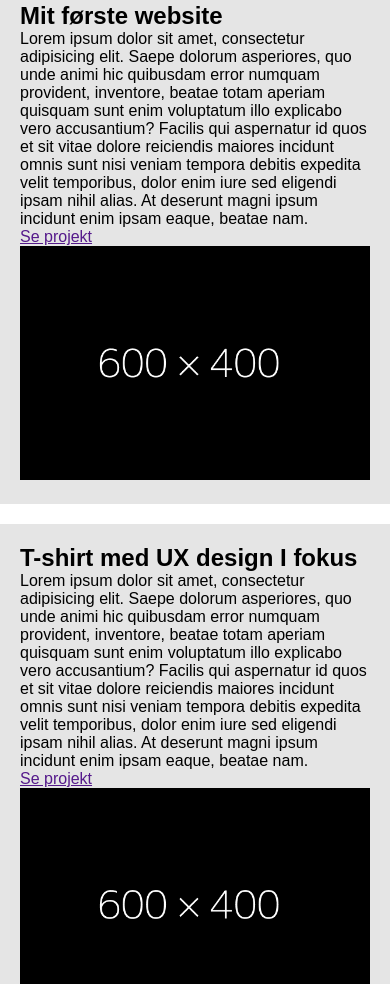
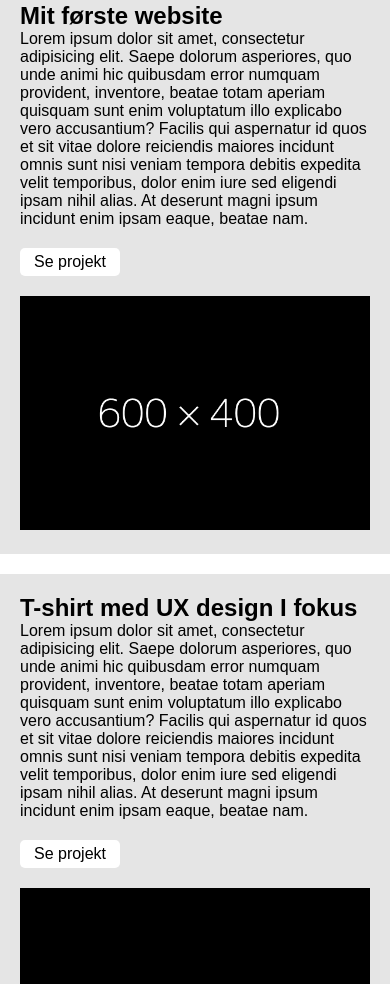
Before and after one commit to elis2729/06_portfolie_eksamen, a plain HTML site: page portfolie.html in a window 390 px wide. Shown: the part 116-1100 px from the top of the page. Drawn offline with Linux system fonts and the light colour scheme.

Commit message:
mobil version layout klar

```diff
--- a/portfolie.html
+++ b/portfolie.html
@@ -31,7 +31,7 @@
 			<div class="info">
 				<h1>Mit første website</h1>
 				<p>Lorem ipsum dolor sit amet, consectetur adipisicing elit. Saepe dolorum asperiores, quo unde animi hic quibusdam error numquam provident, inventore, beatae totam aperiam quisquam sunt enim voluptatum illo explicabo vero accusantium? Facilis qui aspernatur id quos et sit vitae dolore reiciendis maiores incidunt omnis sunt nisi veniam tempora debitis expedita velit temporibus, dolor enim iure sed eligendi ipsam nihil alias. At deserunt magni ipsum incidunt enim ipsam eaque, beatae nam.</p>
-				<a href="">Se projekt</a>
+				<div class="projekt"><a href="">Se projekt</a></div>
 			</div>
 			<div class="img">
 				<img src="img/placeholder.png" alt="">
@@ -42,7 +42,7 @@
 			<div class="info">
 				<h1>T-shirt med UX design I fokus</h1>
 				<p>Lorem ipsum dolor sit amet, consectetur adipisicing elit. Saepe dolorum asperiores, quo unde animi hic quibusdam error numquam provident, inventore, beatae totam aperiam quisquam sunt enim voluptatum illo explicabo vero accusantium? Facilis qui aspernatur id quos et sit vitae dolore reiciendis maiores incidunt omnis sunt nisi veniam tempora debitis expedita velit temporibus, dolor enim iure sed eligendi ipsam nihil alias. At deserunt magni ipsum incidunt enim ipsam eaque, beatae nam.</p>
-				<a href="">Se projekt</a>
+				<div class="projekt"><a href="">Se projekt</a></div>
 			</div>
 			<div class="img">
 				<img src="img/placeholder.png" alt="">
@@ -53,7 +53,7 @@
 			<div class="info">
 				<h1>Mit første spil</h1>
 				<p>Lorem ipsum dolor sit amet, consectetur adipisicing elit. Saepe dolorum asperiores, quo unde animi hic quibusdam error numquam provident, inventore, beatae totam aperiam quisquam sunt enim voluptatum illo explicabo vero accusantium? Facilis qui aspernatur id quos et sit vitae dolore reiciendis maiores incidunt omnis sunt nisi veniam tempora debitis expedita velit temporibus, dolor enim iure sed eligendi ipsam nihil alias. At deserunt magni ipsum incidunt enim ipsam eaque, beatae nam.</p>
-				<a href="">Se projekt</a>
+				<div class="projekt"><a href="">Se projekt</a></div>
 			</div>
 			<div class="img">
 				<img src="img/placeholder.png" alt="">
@@ -64,7 +64,7 @@
 			<div class="info">
 				<h1>Redesign af hjemmeside</h1>
 				<p>Lorem ipsum dolor sit amet, consectetur adipisicing elit. Saepe dolorum asperiores, quo unde animi hic quibusdam error numquam provident, inventore, beatae totam aperiam quisquam sunt enim voluptatum illo explicabo vero accusantium? Facilis qui aspernatur id quos et sit vitae dolore reiciendis maiores incidunt omnis sunt nisi veniam tempora debitis expedita velit temporibus, dolor enim iure sed eligendi ipsam nihil alias. At deserunt magni ipsum incidunt enim ipsam eaque, beatae nam.</p>
-				<a href="">Se projekt</a>
+				<div class="projekt"><a href="">Se projekt</a></div>
 			</div>
 			<div class="img">
 				<img src="img/placeholder.png" alt="">
--- a/style.css
+++ b/style.css
@@ -76,6 +76,22 @@ nav {
 	padding: 20px;
 }
 
+.projekt {
+	background-color: white;
+	width: 100px;
+	padding: 5px;
+	margin: 20px 0px;
+	border-radius: 5px;
+}
+
+.projekt a {
+	display: block;
+	color: black;
+	text-decoration: none;
+	text-align: center;
+
+}
+
 /*-------------------------- mobil menu ------------------------------------*/
 
 @media (max-width: 550px) {
@@ -106,10 +122,6 @@ nav {
 		transform-origin: top left;
 	}
 
-	.nav_links li {
-		/*		opacity: 0;*/
-	}
-
 	.burger {
 		display: block;
 		font-size: 35px;
@@ -119,3 +131,5 @@ nav {
 .nav_active {
 	transform: translateX(0%);
 }
+
+/*-------------------------- tablet version ------------------------------------*/
```
